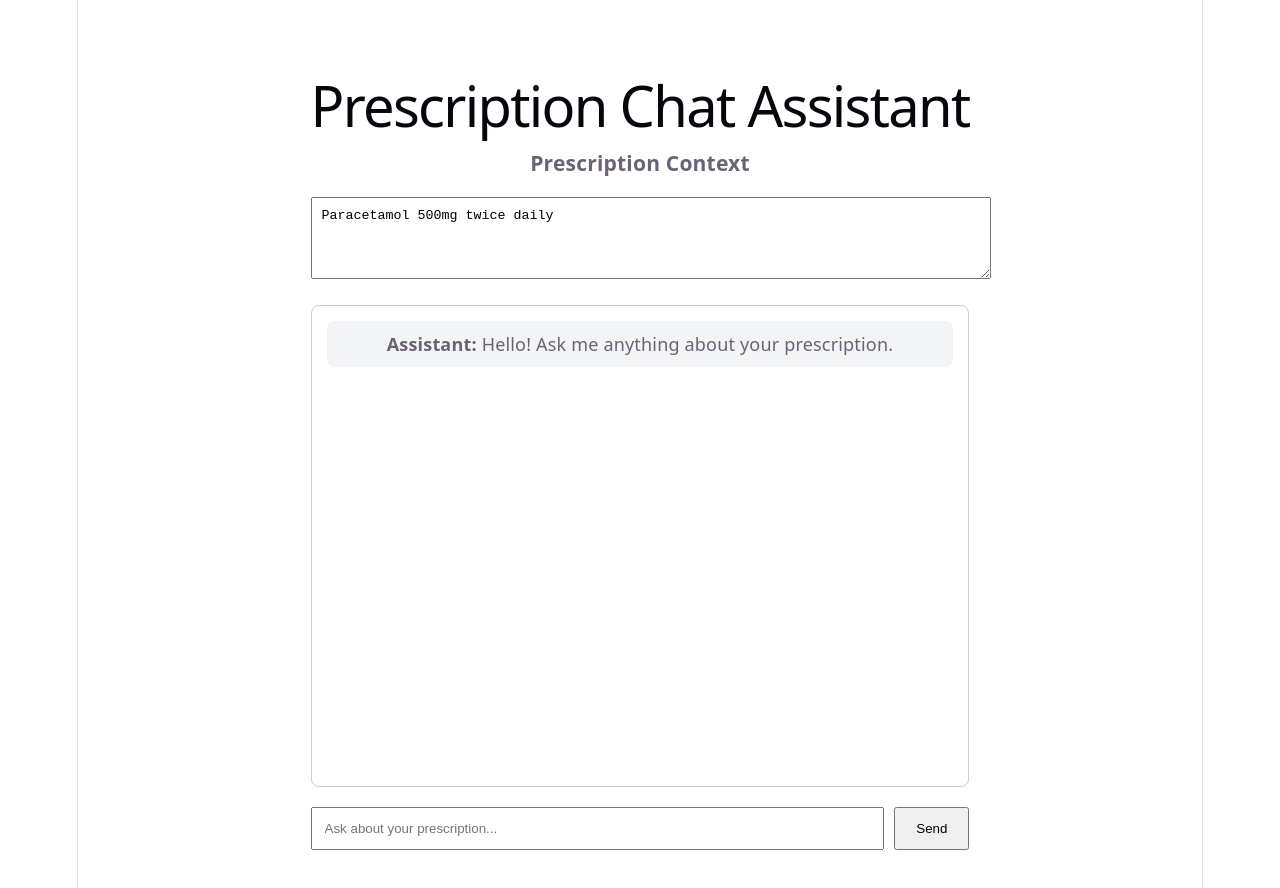
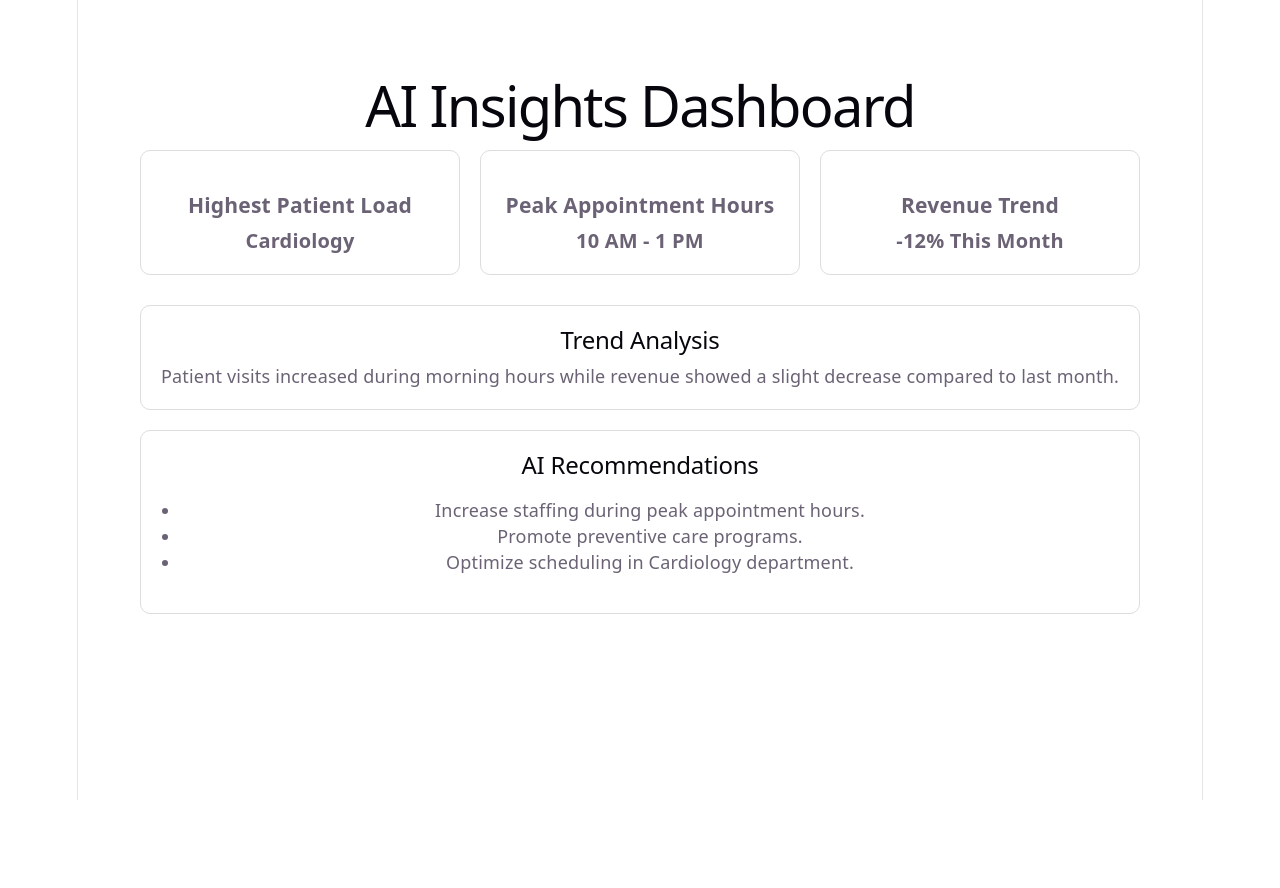
Before and after one commit to samalasrikar/AI-Powered-Hospital-Healthcare-Management-System-, a React app in the folder frontend/: page / in a window 1280 px wide. Shown: the top 888 px of the page. After the commit the page ends 800 px from the top, so only its background shows below. Built offline with nearby package versions, Linux system fonts and the light colour scheme; the HTML template or start-up script is replaced by a standard one.

Commit message:
Build AI Insights Dashboard

```diff
--- a/frontend/src/App.css
+++ b/frontend/src/App.css
@@ -1,52 +1,40 @@
 .container {
-  max-width: 900px;
+  max-width: 1000px;
   margin: 40px auto;
   padding: 20px;
 }
 
-.context-box {
-  margin-bottom: 20px;
+.cards {
+  display: grid;
+  grid-template-columns: repeat(3, 1fr);
+  gap: 20px;
+  margin-bottom: 30px;
 }
 
-.context-box textarea {
-  width: 100%;
-  padding: 10px;
+.card {
+  border: 1px solid #ddd;
+  border-radius: 10px;
+  padding: 20px;
+  text-align: center;
 }
 
-.chat-box {
-  border: 1px solid #ccc;
-  height: 450px;
-  overflow-y: auto;
-  padding: 15px;
-  margin-bottom: 20px;
-  border-radius: 8px;
+.card h3 {
+  margin-bottom: 10px;
 }
 
-.message {
-  padding: 10px;
-  margin-bottom: 10px;
-  border-radius: 8px;
+.card p {
+  font-size: 20px;
+  font-weight: bold;
 }
 
-.message.user {
-  background: #dbeafe;
-  text-align: right;
+.trend-box,
+.recommendation-box {
+  border: 1px solid #ddd;
+  border-radius: 10px;
+  padding: 20px;
+  margin-top: 20px;
 }
 
-.message.bot {
-  background: #f3f4f6;
+.recommendation-box ul {
+  padding-left: 20px;
 }
-
-.input-area {
-  display: flex;
-  gap: 10px;
-}
-
-.input-area input {
-  flex: 1;
-  padding: 12px;
-}
-
-.input-area button {
-  padding: 12px 20px;
-}
--- a/frontend/src/App.jsx
+++ b/frontend/src/App.jsx
@@ -1,123 +1,57 @@
-import { useState } from "react";
 import "./App.css";
 
 function App() {
-  const API_URL = import.meta.env.VITE_API_URL;
+  const insights = [
+    {
+      title: "Highest Patient Load",
+      value: "Cardiology",
+    },
+    {
+      title: "Peak Appointment Hours",
+      value: "10 AM - 1 PM",
+    },
+    {
+      title: "Revenue Trend",
+      value: "-12% This Month",
+    },
+  ];
 
-  const [prescription, setPrescription] = useState(
-    "Paracetamol 500mg twice daily"
-  );
-
-  const [message, setMessage] = useState("");
-
-  const [messages, setMessages] = useState([
-    {
-      sender: "bot",
-      text: "Hello! Ask me anything about your prescription.",
-    },
-  ]);
-
-  const [loading, setLoading] = useState(false);
-
-  const handleSend = async () => {
-    if (!message.trim()) return;
-
-    const userMessage = {
-      sender: "user",
-      text: message,
-    };
-
-    setMessages((prev) => [...prev, userMessage]);
-
-    const currentQuestion = message;
-    setMessage("");
-    setLoading(true);
-
-    try {
-      const response = await fetch(
-        `${API_URL}/prescription-bot`,
-        {
-          method: "POST",
-          headers: {
-            "Content-Type": "application/json",
-          },
-          body: JSON.stringify({
-            prescription,
-            question: currentQuestion,
-          }),
-        }
-      );
-
-      const data = await response.json();
-
-      setMessages((prev) => [
-        ...prev,
-        {
-          sender: "bot",
-          text:
-            data.explanation ||
-            data.response ||
-            "No response received.",
-        },
-      ]);
-    } catch (error) {
-      setMessages((prev) => [
-        ...prev,
-        {
-          sender: "bot",
-          text: "Unable to connect to server.",
-        },
-      ]);
-    }
-
-    setLoading(false);
-  };
+  const recommendations = [
+    "Increase staffing during peak appointment hours.",
+    "Promote preventive care programs.",
+    "Optimize scheduling in Cardiology department.",
+  ];
 
   return (
     <div className="container">
-      <h1>Prescription Chat Assistant</h1>
+      <h1>AI Insights Dashboard</h1>
 
-      <div className="context-box">
-        <h3>Prescription Context</h3>
-
-        <textarea
-          rows="4"
-          value={prescription}
-          onChange={(e) => setPrescription(e.target.value)}
-        />
+      <div className="cards">
+        {insights.map((item, index) => (
+          <div className="card" key={index}>
+            <h3>{item.title}</h3>
+            <p>{item.value}</p>
+          </div>
+        ))}
       </div>
 
-      <div className="chat-box">
-        {messages.map((msg, index) => (
-          <div
-            key={index}
-            className={`message ${msg.sender}`}
-          >
-            <strong>
-              {msg.sender === "user" ? "You" : "Assistant"}:
-            </strong>{" "}
-            {msg.text}
-          </div>
-        ))}
-
-        {loading && (
-          <div className="message bot">
-            Assistant is typing...
-          </div>
-        )}
+      <div className="trend-box">
+        <h2>Trend Analysis</h2>
+        <p>
+          Patient visits increased during morning
+          hours while revenue showed a slight
+          decrease compared to last month.
+        </p>
       </div>
 
-      <div className="input-area">
-        <input
-          type="text"
-          placeholder="Ask about your prescription..."
-          value={message}
-          onChange={(e) => setMessage(e.target.value)}
-        />
+      <div className="recommendation-box">
+        <h2>AI Recommendations</h2>
 
-        <button onClick={handleSend}>
-          Send
-        </button>
+        <ul>
+          {recommendations.map((item, index) => (
+            <li key={index}>{item}</li>
+          ))}
+        </ul>
       </div>
     </div>
   );
```
